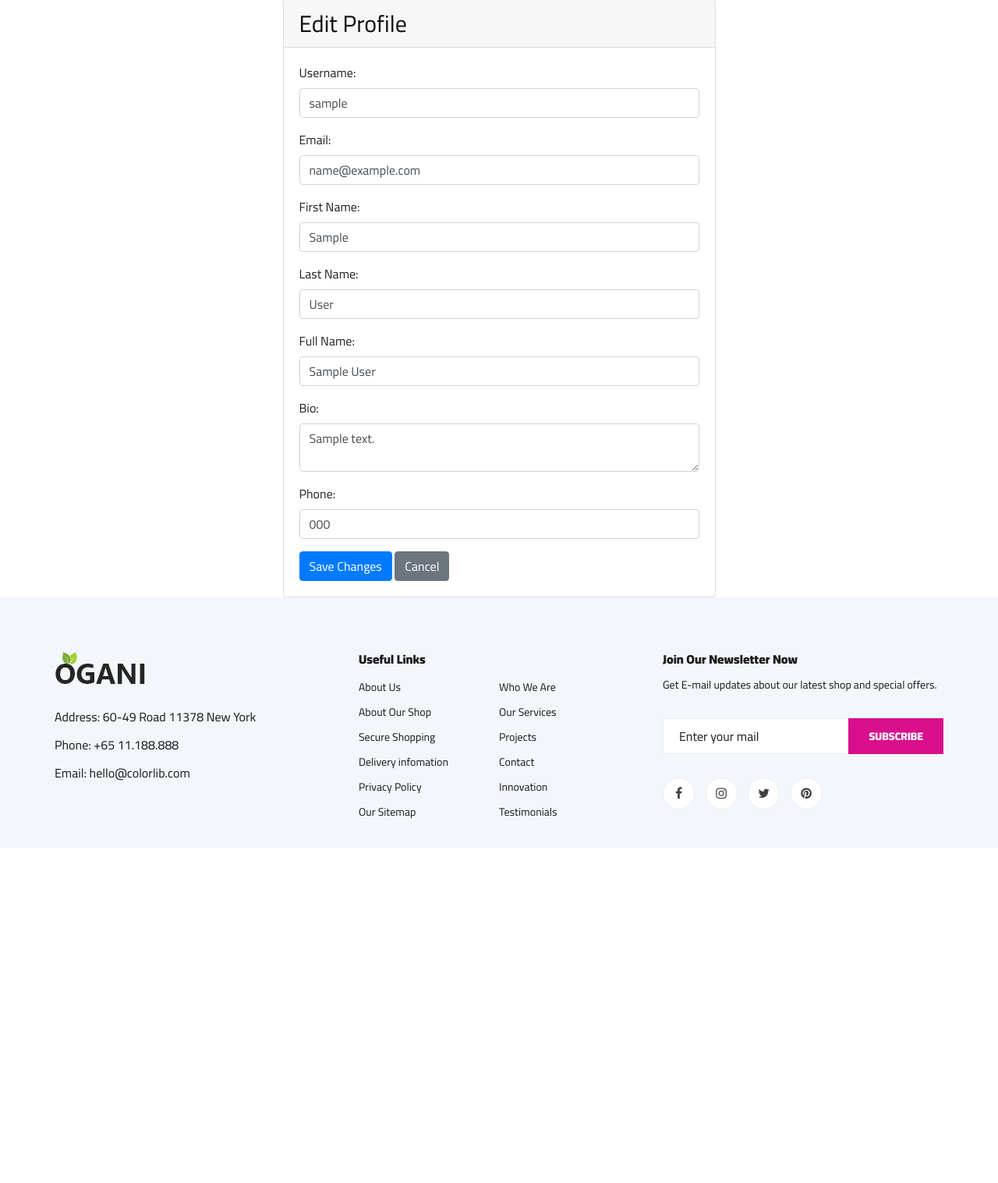
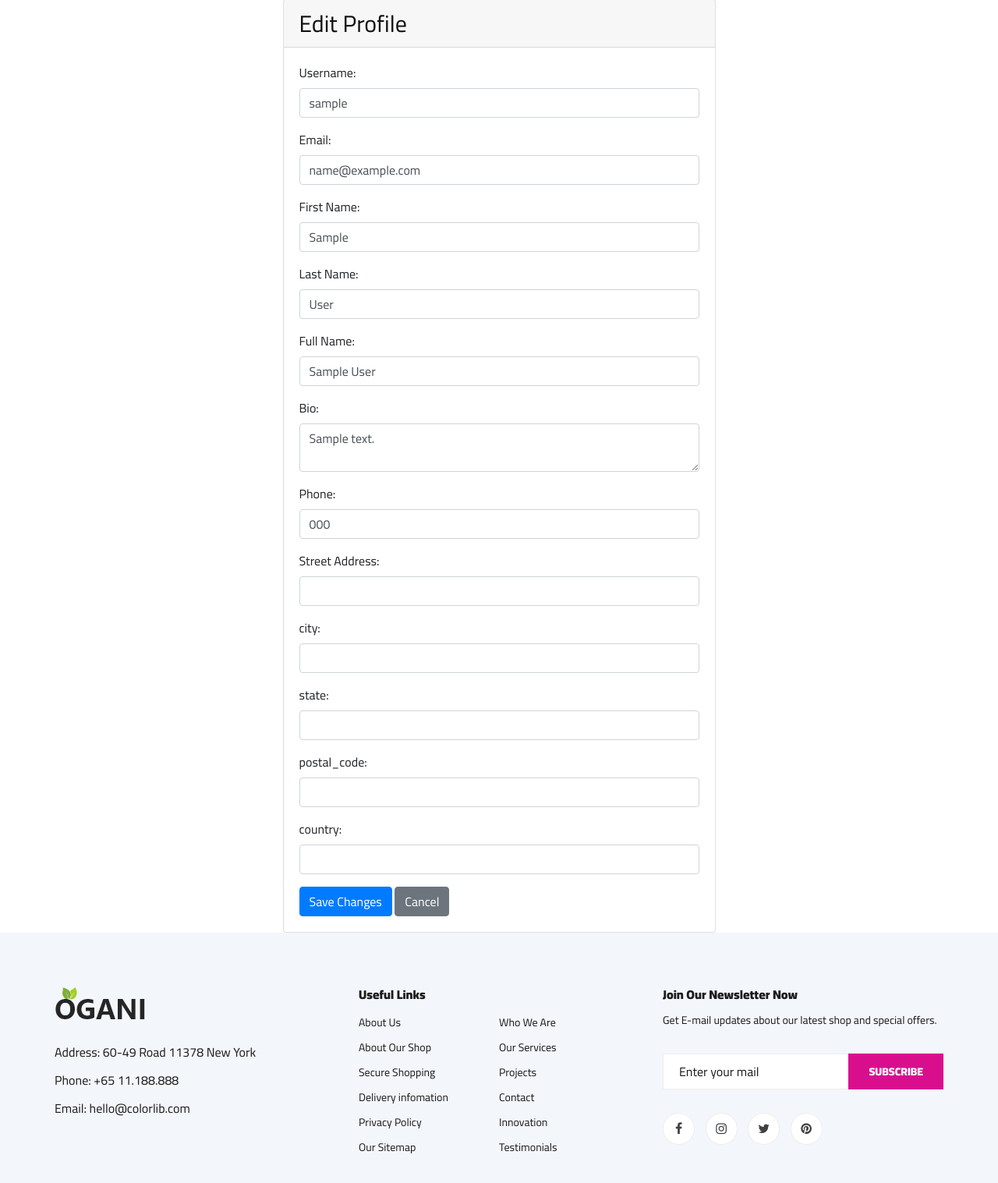
Before and after one commit to Nandakishore-pr/pet_shop, a Django app: page /edit_profile/ in a window 1280 px wide. Shown: the part 279-1796 px from the top of the page at 78% size. Before the commit the page ends 1329 px from the top, so only its background shows below. Run offline with Django 5.2, Linux system fonts and the light colour scheme; a user stored in the database is signed in; tables that the repository leaves empty hold one stand-in row (values such as "Sample post"); some libraries are stand-ins or nearby versions.

Commit message:
week2 tasks

```diff
--- a/account/forms.py
+++ b/account/forms.py
@@ -6,7 +6,7 @@ from django.contrib.auth import get_user_model
 from django.core.exceptions import ValidationError
 from django.core.validators import validate_email
 from account.models import User,Profile,Address
-
+import re
 
 
 User = get_user_model()
@@ -56,8 +56,7 @@ class SignUpForm(UserCreationForm):
     def clean_username(self):
         username = self.cleaned_data.get("username")
         if not username.isalpha():
-
-            raise ValidationError(_('Last name should only contain letters and/or numbers.'))
+            raise ValidationError(_('Last name should only contain letters'))
         return username
     def clean_email(self):
         email = self.cleaned_data.get('email')
@@ -74,7 +73,66 @@ class UserProfileForm(forms.ModelForm):
         model = Profile
         fields = ['full_name', 'bio', 'phone']  # Add or remove fields as needed
 
+    def clean_full_name(self):
+        full_name = self.cleaned_data.get('full_name')
+        if full_name:
+            if not full_name.replace(' ', '').isalpha():
+                raise forms.ValidationError("Full name should only contain alphabetic characters.")
+        return full_name
+
+    def clean_bio(self):
+        bio = self.cleaned_data.get('bio')
+        if bio:
+            if not bio.replace(' ', '').isalpha():
+                raise ValidationError("Bio should only contain letters.")
+        return bio
+
+    def clean_phone(self):
+        phone = self.cleaned_data.get('phone')
+        if phone:
+            pattern = r'^\d{10}$'
+            if not re.match(pattern, phone):
+                raise forms.ValidationError("Phone number must contain exactly 10 digits and no letters.")
+        return phone
+
 class AddressForm(forms.ModelForm):
     class Meta:
         model = Address
         fields = ['street_address', 'city', 'state', 'postal_code', 'country', 'is_default']  # Add or remove fields as needed
+
+
+    def clean_street_address(self):
+        street_address = self.cleaned_data.get('street_address')
+        if street_address:
+            if not street_address.replace(' ', '').isalpha():
+                raise ValidationError("street address should only contain letters.")
+        return street_address
+
+    def clean_city(self):
+        city = self.cleaned_data.get('city')
+        if city:
+            if not city.replace(' ', '').isalpha():
+                raise ValidationError("city name should only contain letters.")
+        return city
+
+    def clean_state(self):
+        state = self.cleaned_data.get('state')
+        if state:
+            if not state.replace(' ', '').isalpha():
+                raise ValidationError("state name should only contain letters.")
+        return state
+
+    def clean_country(self):
+        country = self.cleaned_data.get('country')
+        if country:
+            if not country.replace(' ', '').isalpha():
+                raise ValidationError("state name should only contain letters.")
+        return country
+
+    def clean_postal_code(self):
+        postal_code = self.cleaned_data.get('postal_code')
+        if postal_code:
+            pattern = r'^\d{6}$'
+            if not re.match(pattern, postal_code):
+                raise forms.ValidationError("postal code must contain exactly 6 digits and no letters.")
+        return postal_code
--- a/account/views.py
+++ b/account/views.py
@@ -65,7 +65,7 @@ def  otp_verification(request):
         nameuser.save()
         messages.info(request,'signed in successfully...')
         User.is_active=True
-        return redirect('core:index')
+        return redirect('account:login')
     else:
         messages.error(request,"otp doesn't match")
         return render(request,'account/otp.html')
--- a/appadmin/urls.py
+++ b/appadmin/urls.py
@@ -21,6 +21,6 @@ urlpatterns = [
     path("admin_user/",views.admin_user,name='admin_user'),
     path('admin_view_user/<str:username>/',views.admin_view_user,name = 'admin_view_user'),
     path('block_unblock_user/<str:username>/', views.block_unblock_user, name='block_unblock_user'),
-    path('admin_order',views.admin_order,name='admin_order'),
+    path('admin_order/',views.admin_order,name='admin_order'),
     path('update_order_status/<int:order_id>/',views.update_order_status,name='update_order_status'),
 ]
--- a/core/models.py
+++ b/core/models.py
@@ -82,7 +82,7 @@ class Product(models.Model):
 
 
 class ProductImages(models.Model):
-  Images = models.ImageField(upload_to=user_directory_path, default = "product.jpg")
+  Images = models.ImageField(upload_to='product-images', default = "product.jpg")
   product = models.ForeignKey(Product, related_name="p_images", on_delete = models.SET_NULL,null =True)
   date = models.DateField(auto_now_add =True)
 
@@ -128,14 +128,14 @@ class Order(models.Model):
     PROCESSING = 'processing'
     SHIPPED = 'Shipped'
     DELIVERD = 'Delivered'
-    PENDING = 'Pending'
+
 
     STATUS_CHOICES = [
         (CANCELED, 'Canceled'),
         (PROCESSING, 'Processing'),
         (SHIPPED, 'Shipped'),
         (DELIVERD, 'Delivered'),
-        (PENDING, 'Pending')
+
     ]
 
 
--- a/core/views.py
+++ b/core/views.py
@@ -117,56 +117,170 @@ def password_change(request):
 
 
 
+# @login_required
+# def edit_profile(request):
+#     user = request.user
+#     try:
+#         profile_instance = user.profile
+#     except Profile.DoesNotExist:
+#         # If profile doesn't exist, create one
+#         profile_instance = Profile.objects.create(user=user)
+
+#     # Get the address instance for the current user
+#     address_instance = None
+
+#     try:
+#         address_instances = Address.objects.filter(user=user)
+#         address_instance = address_instances.first() if address_instances.exists() else None
+#     except Address.DoesNotExist:
+#         address_instance = None
+
+
+#     if request.method == 'POST':
+#         # Create form instances and populate them with data from the request
+#         profile_form = UserProfileForm(request.POST, instance=profile_instance)
+
+#         if address_instance:
+#             address_form = AddressForm(request.POST, instance=address_instance)
+#         else:
+#             address_form = AddressForm(request.POST)
+
+#         # Check if the forms are valid
+#         if profile_form.is_valid() and (not address_instance or address_form.is_valid()):
+#             # Save the form data to the database
+#             profile_form.save()
+#             address = address_form.save(commit=False)
+#             address.user = user  # Set the user for the address instance
+#             address.save()
+#             # Redirect to a success page
+#             return redirect('core:profile_view')
+
+#     else:
+#         # If it's a GET request, create form instances with initial data
+#         profile_form = UserProfileForm(instance=profile_instance)
+#         if address_instance:
+#             address_form = AddressForm(instance=address_instance)
+#         else:
+#             address_form = AddressForm()
+
+#     context = {
+#         'profile_form': profile_form,
+#         'address_form': address_form,
+#         'has_address':address_instance is not None,
+#     }
+
+#     return render(request, 'core/edit_profile.html', context)
+
+
+
+# @login_required
+# def edit_profile(request):
+#     user = request.user
+#     try:
+#         profile = user.profile
+#     except Profile.DoesNotExist:
+#         profile = None
+
+#     if request.method == 'POST':
+#         user_form = UserProfileForm(request.POST, instance=user)
+#         if profile:
+#             profile_form = UserProfileForm(request.POST, instance=profile)
+#         else:
+#             profile_form = UserProfileForm(request.POST)
+
+#         if user_form.is_valid() and profile_form.is_valid():
+#             user_form.save()
+#             if profile:
+#                 profile_form.save()
+#             else:
+#                 profile = profile_form.save(commit=False)
+#                 profile.user = user
+#                 profile.save()
+#             messages.success(request, 'Your profile has been updated successfully!')
+#             return redirect('core:profile_view')  # Redirect to user's profile page
+#         else:
+#             messages.error(request, 'Please correct the errors below.')
+
+#     else:
+#         user_form = UserProfileForm(instance=user)
+#         if profile:
+#             profile_form = UserProfileForm(instance=profile)
+#         else:
+#             profile_form = UserProfileForm()
+
+#     context = {
+#         'user_form': user_form,
+#         'profile_form': profile_form
+#     }
+
+#     return render(request, 'core/edit_profile.html', context)
+
+
+
+
 @login_required
 def edit_profile(request):
     user = request.user
     try:
-        profile_instance = user.profile
+        profile = user.profile
     except Profile.DoesNotExist:
-        # If profile doesn't exist, create one
-        profile_instance = Profile.objects.create(user=user)
+        profile = None
 
-    # Get the address instance for the current user
-    address_instance = None
-
-    try:
-        address_instances = Address.objects.filter(user=user)
-        address_instance = address_instances.first() if address_instances.exists() else None
-    except Address.DoesNotExist:
-        address_instance = None
-
+    # Check if the user has any addresses
+    has_address = user.address_set.exists()
 
     if request.method == 'POST':
-        # Create form instances and populate them with data from the request
-        profile_form = UserProfileForm(request.POST, instance=profile_instance)
+        user_form = UserProfileForm(request.POST, instance=user)
+        if profile:
+            profile_form = UserProfileForm(request.POST, instance=profile)
+        else:
+            profile_form = UserProfileForm(request.POST)
 
-        if address_instance:
-            address_form = AddressForm(request.POST, instance=address_instance)
+        # Handle address form submission
+        if not has_address:
+            address_form = AddressForm(request.POST)
+            if address_form.is_valid():
+                address = address_form.save(commit=False)
+                address.user = user
+                address.save()
+                messages.success(request, 'Address added successfully!')
+                return redirect('core:profile_view')  # Redirect to user's profile page
+            else:
+                messages.error(request, 'Please correct the errors below.')
         else:
-            address_form = AddressForm(request.POST)
+            address_form = None
 
-        # Check if the forms are valid
-        if profile_form.is_valid() and (not address_instance or address_form.is_valid()):
-            # Save the form data to the database
-            profile_form.save()
-            address = address_form.save(commit=False)
-            address.user = user  # Set the user for the address instance
-            address.save()
-            # Redirect to a success page
-            return redirect('core:profile_view')
+        if user_form.is_valid() and profile_form.is_valid():
+            user_form.save()
+            if profile:
+                profile_form.save()
+            else:
+                profile = profile_form.save(commit=False)
+                profile.user = user
+                profile.save()
+            messages.success(request, 'Your profile has been updated successfully!')
+            return redirect('core:profile_view')  # Redirect to user's profile page
+        else:
+            messages.error(request, 'Please correct the errors below.')
 
     else:
-        # If it's a GET request, create form instances with initial data
-        profile_form = UserProfileForm(instance=profile_instance)
-        if address_instance:
-            address_form = AddressForm(instance=address_instance)
+        user_form = UserProfileForm(instance=user)
+        if profile:
+            profile_form = UserProfileForm(instance=profile)
         else:
+            profile_form = UserProfileForm()
+
+        if not has_address:
             address_form = AddressForm()
+        else:
+            address_form = None
 
     context = {
+        'user_form': user_form,
         'profile_form': profile_form,
         'address_form': address_form,
-        'has_address':address_instance is not None,
+        'form': user_form,
+        'form':address_form
     }
 
     return render(request, 'core/edit_profile.html', context)
@@ -175,12 +289,14 @@ def edit_profile(request):
 
 def add_address(request):
     if request.method == 'POST':
+
         # Extract address data from the form
         street_address = request.POST.get('street_address')
         city = request.POST.get('city')
         state = request.POST.get('state')
         postal_code = request.POST.get('postal_code')
         country = request.POST.get('country')
+        print(street_address)
 
         # Assuming 'Address' is the model for storing addresses
         # Create a new address object and save it to the database
@@ -220,7 +336,7 @@ def edit_address(request, address_id):
     context = {
         'form':form,
         'address':address,
-        'address_id':address_id
+        'address_id':address_id,
     }
     return render(request, 'core/edit_address.html', context)
 
--- a/templates/core/edit_profile.html
+++ b/templates/core/edit_profile.html
@@ -5,10 +5,38 @@
 <div class="container">
     <div class="row">
         <div class="col-md-6 offset-md-3">
+
             <div class="card mt-5">
                 <div class="card-header">
                     <h3>Edit Profile</h3>
                 </div>
+
+                {% if form.errors %}
+                    <div class="alert alert-danger" role="alert">
+                        <strong>Error:</strong>
+                        <ul>
+                            {% for field, errors in form.errors.items %}
+                                {% for error in errors %}
+                                    <li>{{ field|capfirst }}: {{ error }}</li>
+                                {% endfor %}
+                            {% endfor %}
+                        </ul>
+                    </div>
+                {% endif %}
+
+                {% if address_form.errors %}
+                    <div class="alert alert-danger" role="alert">
+                        <strong>Error:</strong>
+                        <ul>
+                            {% for field, errors in address_form.errors.items %}
+                                {% for error in errors %}
+                                    <li>{{ field|capfirst }}: {{ error }}</li>
+                                {% endfor %}
+                            {% endfor %}
+                        </ul>
+                    </div>
+                {% endif %}
+
                     <div class="card-body">
                         <form method="post" action = {% url "core:edit_profile" %} enctype="multipart/form-data">
                             {% csrf_token %}
@@ -67,10 +95,15 @@
                                         <input type="text" id="country" name="country" class="form-control" value="{{ user.address.country }}">
                                     </div>
                                 {% endif %}
+
+
+
+
                             <button type="submit" class="btn btn-primary">Save Changes</button>
                             <a href="{% url "core:profile_view" %}" class="btn btn-secondary">Cancel</a>
                         </form>
                     </div>
+
             </div>
         </div>
     </div>
--- a/templates/core/orders.html
+++ b/templates/core/orders.html
@@ -54,7 +54,7 @@
                         <form method="post" action="{% url 'core:orders' %}">
                             {% csrf_token %}
                             <input type="hidden" name="order_id" value="{{ order.id }}">
-                            <button type="submit" class="btn btn-primary">Cancel Order</button>
+                            <button type="submit" class="btn btn-primary" {% if order.status == 'cancelled' %}disabled{% endif %}>Cancel Order</button>
                         </form>
                     </td>
                     <td>{{ order.status}}</td>
```
Also changed, not shown: appadmin/views.py (+52 -9 lines), templates/appadmin/orders/admin_orders.html (+19 -11 lines), templates/core/profile.html (+24 -1 lines), core/migrations/0012_alter_productimages_images.py (added). Lines whose indentation alone changed are shown as unchanged.
